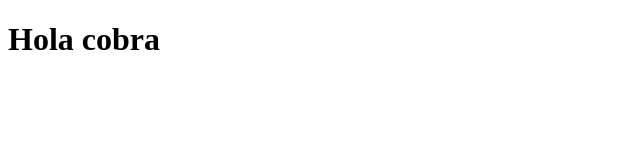
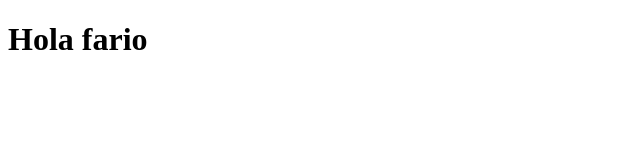
Before and after one commit to VictorPrietoxd/saludos, a plain HTML site: page index.html in a window 1280 px wide. Shown: the full height of the page, 0-640 px from the left. Drawn offline with Linux system fonts and the light colour scheme.

Commit message:
saludando a fario

```diff
--- a/index.html
+++ b/index.html
@@ -7,6 +7,6 @@
     <title>Document</title>
 </head>
 <body>
-    <h1>Hola cobra</h1>
+    <h1>Hola fario</h1>
 </body>
 </html>
```
